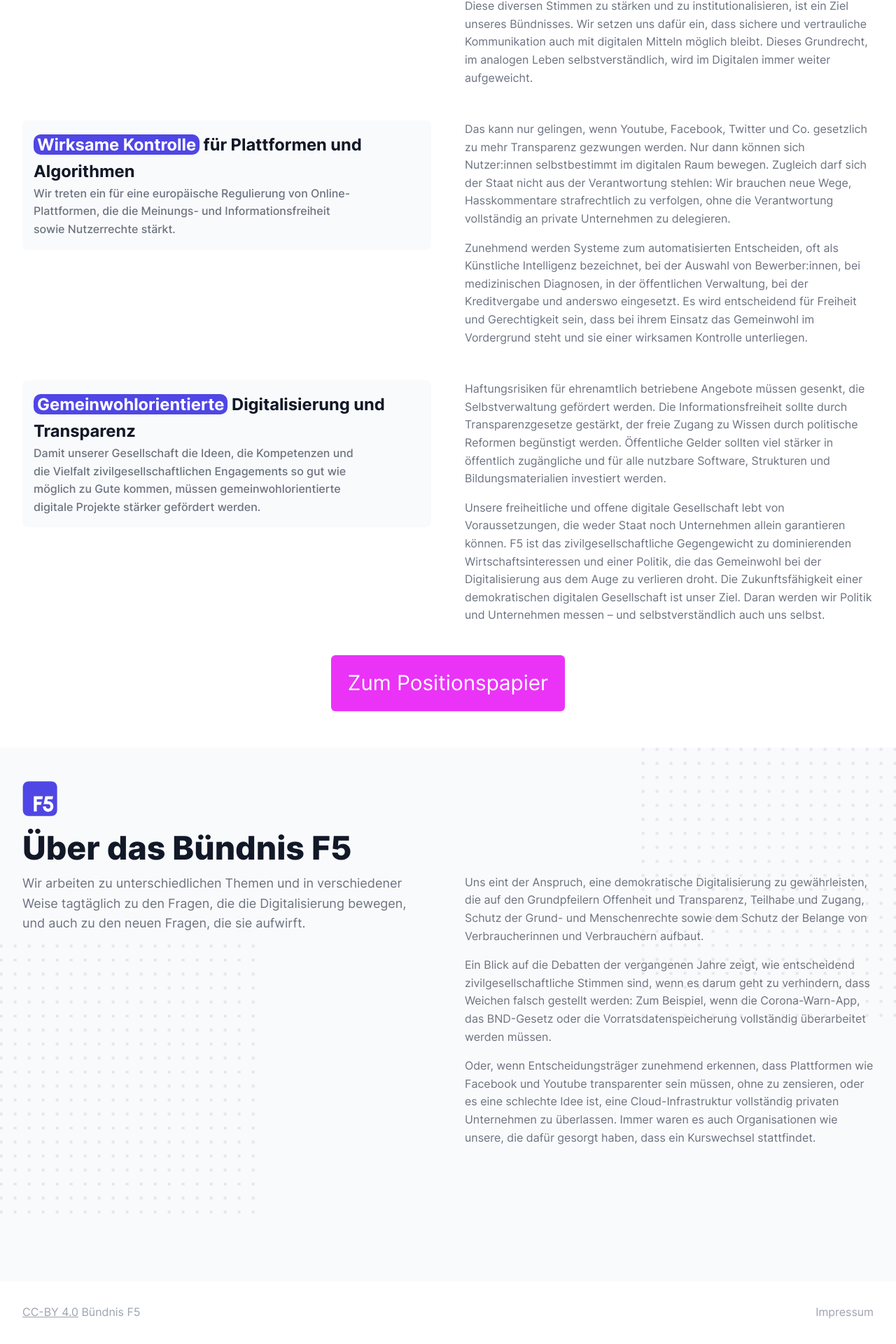
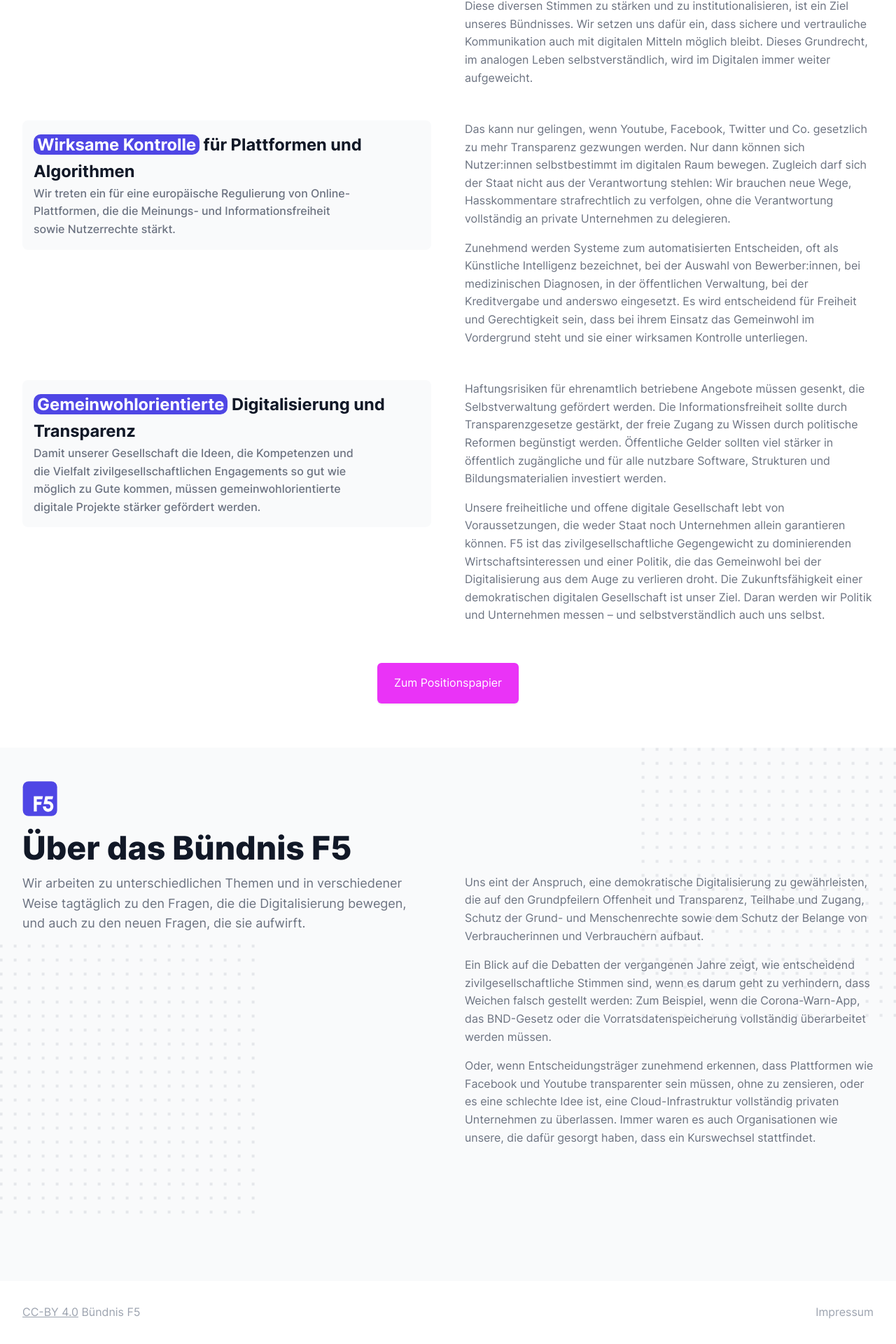
Before and after one commit to okfde/buendnis-f5, a Jekyll site: the page built from index.html, in a window 1280 px wide. Shown: the part 983-2903 px from the top of the page at 70% size. Built offline with Jekyll 4.4.1, drawn with Linux system fonts in a browser that asks for light colours.

Commit message:
Update _custom.scss

```diff
--- a/_sass/_custom.scss
+++ b/_sass/_custom.scss
@@ -359,7 +359,6 @@ footer {
   margin-top: 1rem;
   text-decoration: none;
   transition: 0.3s ease-in-out;
-  font-size: clamp(1.5rem, #{"0.7vw + 1.3rem"}, 2rem);
 
   &:hover {
     background-color: darken($secondary, 10%);
```
